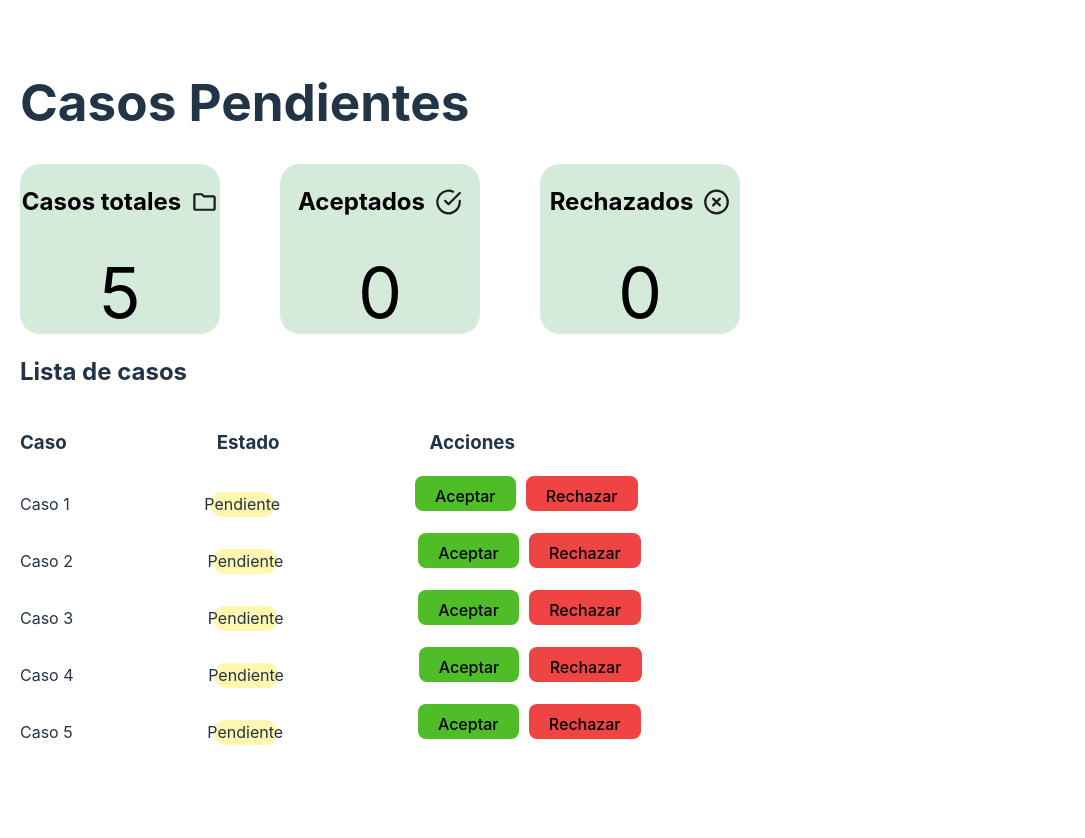
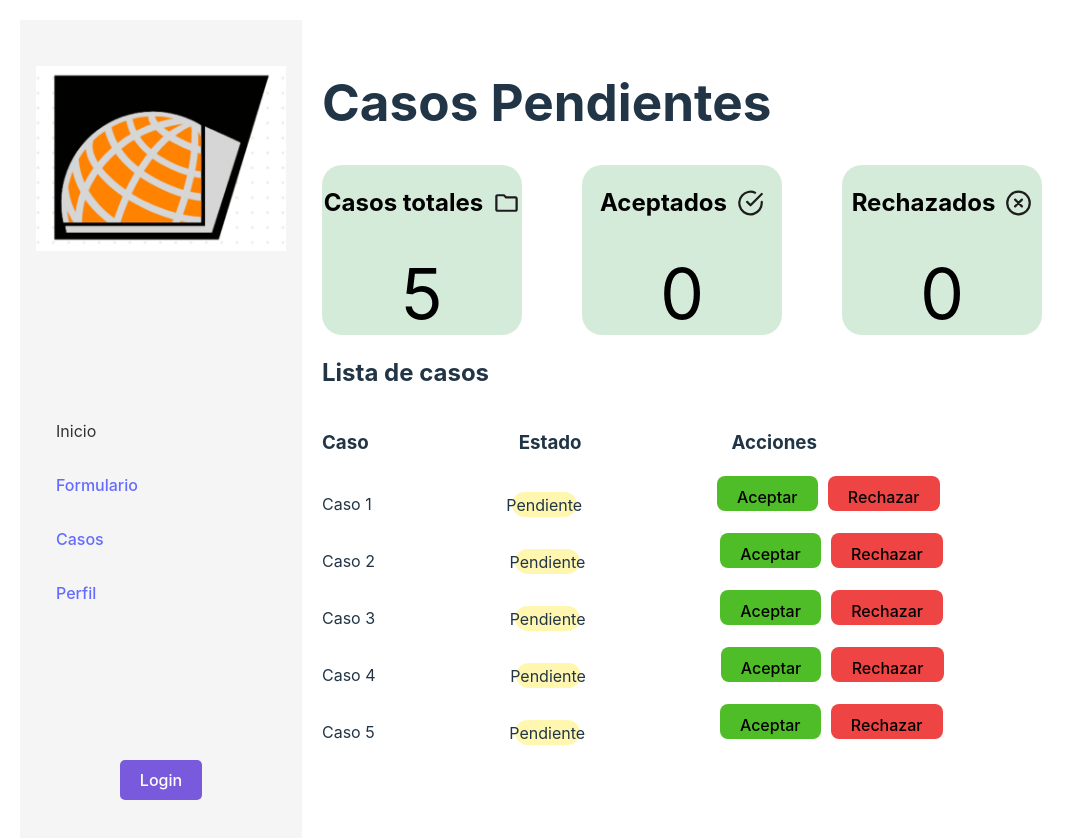
Before and after one commit to eduardoscrs/front-integra2, a React (Vite) app: page /casos in a window 1280 px wide. Shown: the top 838 px of the page, without its empty margins (0-1085 px from the left). Before the commit the page ends 800 px from the top, so only its background shows below. Built offline with nearby package versions, Linux system fonts and the light colour scheme.

Commit message:
Sidebar en paginas Perfil y Casos

```diff
--- a/src/pages/Casos.jsx
+++ b/src/pages/Casos.jsx
@@ -3,10 +3,13 @@ import '../styles/ListaCasos.css';
 import CuadradoCasos from '../components/CuadradoCasos';
 import ListaCasos from '../components/ListaCasos';
 import { xCircle, folder, checkCircle } from '../assets';
+import Sidebar from '../components/Sidebar';
 
 const Casos = () => {
   return (
     <div className="contenedor-casos">
+      <Sidebar />
+      <div className="no-sidebar">
         <h1>Casos Pendientes</h1>
         <section className="seccion-cuadrados">
           <CuadradoCasos
@@ -19,7 +22,11 @@ const Casos = () => {
             imageSrc={checkCircle}
             numeroCasos="0"
           />
-        <CuadradoCasos titulo="Rechazados" imageSrc={xCircle} numeroCasos="0" />
+          <CuadradoCasos
+            titulo="Rechazados"
+            imageSrc={xCircle}
+            numeroCasos="0"
+          />
         </section>
 
         <div className="div-lista-casos">
@@ -38,6 +45,7 @@ const Casos = () => {
           </section>
         </div>
       </div>
+    </div>
   );
 };
 
--- a/src/pages/PerfilUsuario.jsx
+++ b/src/pages/PerfilUsuario.jsx
@@ -2,10 +2,12 @@ import '../styles/PerfilUsuario.css';
 import '../styles/DatosUsuario.css';
 import DatosUsuario from '../components/DatosUsuario';
 import { usuario } from '../assets';
+import Sidebar from '../components/Sidebar';
 
 const PerfilUsuario = () => {
   return (
     <div className="imagen-datos">
+      <Sidebar></Sidebar>
       <img
         src={usuario}
         alt="Imagen de perfil del usuario"
--- a/src/styles/CuadradoCasos.css
+++ b/src/styles/CuadradoCasos.css
@@ -1,6 +1,18 @@
 .contenedor-casos {
   background-color: white;
   border-radius: 5px;
+  padding: 20px;
+  display: flex;
+}
+
+/* .contenedor-casos * {
+  display: flex;
+  flex-direction: column;
+} */
+
+.no-sidebar {
+  display: flex;
+  flex-direction: column;
   padding: 20px;
 }
 
```
Lines whose indentation alone changed are shown as unchanged.
